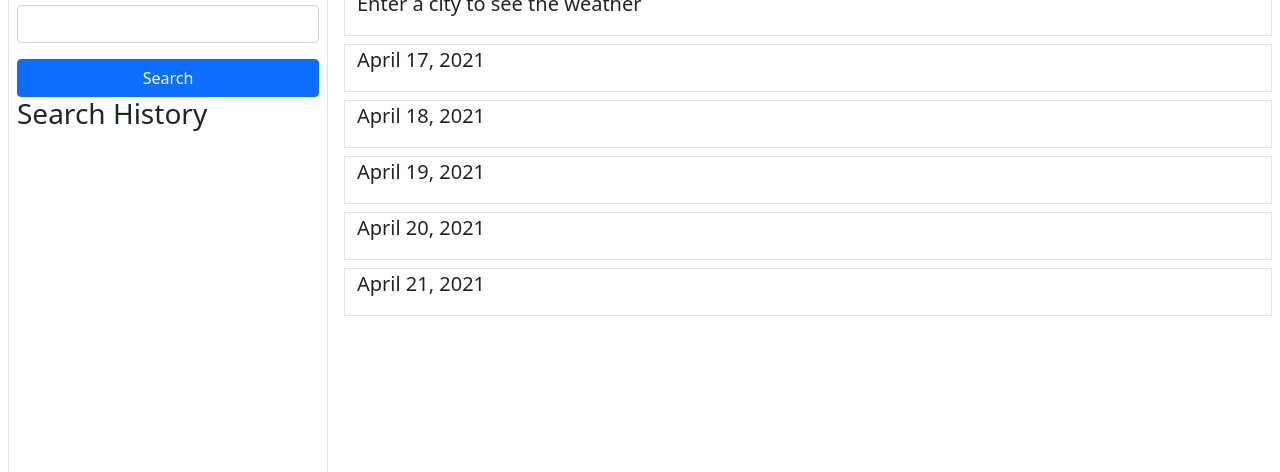
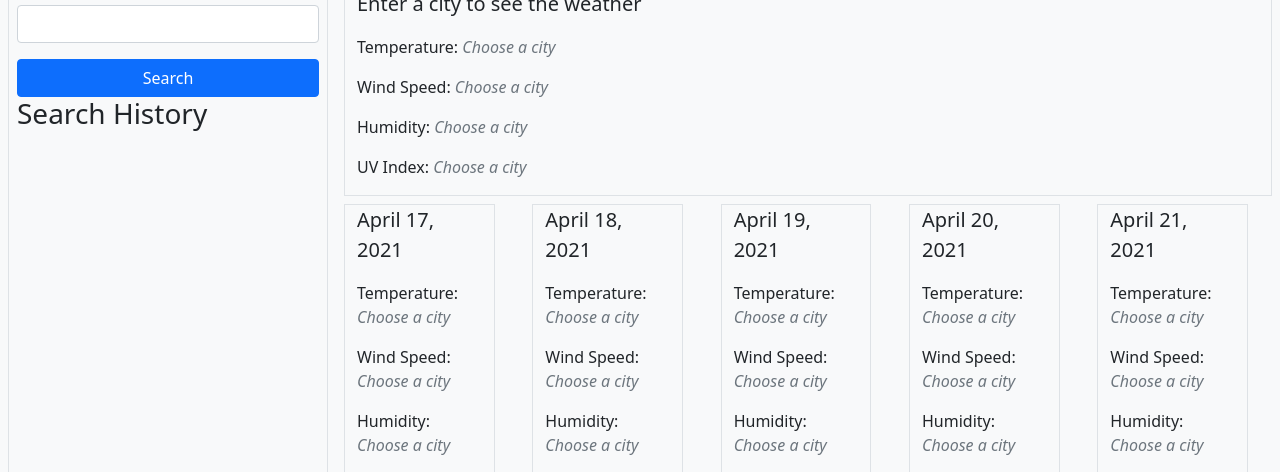
Before and after one commit to luketeal/weather-dashboard, a plain HTML site: page index.html in a window 1280 px wide. Shown: the part 328-800 px from the top of the page. Drawn offline with nearby package versions, Linux system fonts and the light colour scheme.

Commit message:
Add code to update weather info Add placeholders for data in html, Add JS to populate weather info

```diff
--- a/assets/js/script.js
+++ b/assets/js/script.js
@@ -1,24 +1,19 @@
 let searchButton = document.querySelector('.search')
 let todayEl = document.querySelector('.today')
 let forecastAr = $('.forecast')
+let dateAr = $('.date')
 
 console.log(searchButton)
 console.log(forecastAr)
 
-
-
 // load date to header
 $('#currentDay').text(dayjs().format('MMMM D, YYYY'));
 
-for(let i=0; i<forecastAr.length; i++) {
-    $(forecastAr[i]).find('p').text(dayjs().add((i+1),'day').format('MMMM D, YYYY'))
+for(let i=0; i<dateAr.length; i++) {
+    dateAr.eq(i).text(dayjs().add((i+1),'day').format('MMMM D, YYYY'))
 }
 
-
-console.log
-
 let apiKey = '0b34c0c779002825da1931b61289722d'
-
 
 // functions
 
@@ -39,7 +34,7 @@ function fetchWeatherData(event) {
 
         console.log(currentWeather)
         let lat = currentWeather.coord.lat
-        let long = currentWeather.coord.lat
+        let long = currentWeather.coord.lon
         console.log(lat)
         let forecastURL = 'https://api.openweathermap.org/data/2.5/onecall?lat='+lat+'&lon='+long+'&exclude=minutely,hourly,alerts&appid='+apiKey+'&units=imperial'
         console.log(forecastURL)
@@ -51,8 +46,30 @@ function fetchWeatherData(event) {
         })
         .then(function (forecastWeather){
             console.log(forecastWeather)
-            $(todayEl).append($('<ul><li>Temparature: '+forecastWeather.current.temp+'</li></ul>'))
-            forecastAr.eq(0).append($('<ul><li>Temparature: '+forecastWeather.current.temp+'</li></ul>'))
+            let weatherToday= [
+                currentWeather.name,
+                'Temperatures '+forecastWeather.current.temp+' \u00B0F',
+                'Wind Speed: '+forecastWeather.current.wind_speed+' mph',
+                'Humidity: '+forecastWeather.current.humidity+'%',
+                'UV Index: '+forecastWeather.current.uvi,
+            ]
+
+            for(let i=0; i<weatherToday.length; i++) {
+                $($(todayEl).find('p')[i]).text(weatherToday[i])
+            }
+
+            for(let i=0; i<forecastAr.length; i++) {
+                let weatherAr = $(forecastAr[i]).find('p')
+                let weatherTxt = [
+                    'Temperature: '+forecastWeather.daily[i+1].temp.day+' \u00B0F',
+                    'Wind Speed: '+forecastWeather.daily[i+1].wind_speed+' mph',
+                    'Humidity: '+forecastWeather.daily[i+1].humidity+'%'
+                ]
+                for(let j=1, k=0; j<weatherAr.length; j++, k++) {
+                    weatherAr.eq(j).text(weatherTxt[k])
+                  }
+                 console.log(weatherAr)
+            }
         })
     })
 
--- a/index.html
+++ b/index.html
@@ -17,8 +17,8 @@
     <title>Weather Dashboard</title>
 </head>
 
-<body>
-    <header class="container-fluid p-5 bg-light text-end border-bottom border-dark border-5">
+<body class="bg-light">
+    <header class="container-fluid p-5 text-end border-bottom border-dark border-5">
         <h1 class="display-3">Weather Dashboard</h1>
         <p class="lead">Never get left in the cold</p>
         <p id="currentDay" class="lead m-0"></p>
@@ -46,24 +46,45 @@
     </div>
 
     <div class="row align-items-start p-2">
-        <div class="col-12 border mb-2 today">
-            <h2 id='cityName'>Today's Weather</h2>
-            <p class="lead">Enter a city to see the weather</p>
+        <div class="container-fluid border mb-2 today">
+            <h2>Today's Weather</h2>
+            <p class="lead" id='cityName'>Enter a city to see the weather</p>
+            <p class="temp">Temperature: <i class="text-muted">Choose a city</i></p>
+            <p class="wind">Wind Speed: <i class="text-muted">Choose a city</i></p>
+            <p class="humidity">Humidity: <i class="text-muted">Choose a city</i></p>
+            <p class="uv">UV Index: <i class="text-muted">Choose a city</i></p>
         </div>
-        <div class="col-12 border mb-2 forecast">
-            <p class="lead">Five day forecast</p>
-        </div>
-        <div class="col-12 border mb-2 forecast">
-            <p class="lead">Five day forecast</p>
-        </div>
-        <div class="col-12 border mb-2 forecast">
-            <p class="lead">Five day forecast</p>
-        </div>
-        <div class="col-12 border mb-2 forecast">
-            <p class="lead">Five day forecast</p>
-        </div>
-        <div class="col-12 border mb-2 forecast">
-            <p class="lead">Five day forecast</p>
+        <div class="row justify-content-between">
+            <div class="col-2 border mb-2 forecast">
+                <p class="lead date">Five day forecast</p>
+                <p class="temp">Temperature: <i class="text-muted">Choose a city</i></p>
+                <p class="wind">Wind Speed: <i class="text-muted">Choose a city</i></p>
+                <p class="humidity">Humidity: <i class="text-muted">Choose a city</i></p>
+            </div>
+            <div class="col-2 border mb-2 forecast">
+                <p class="lead date">Five day forecast</p>
+                <p class="temp">Temperature: <i class="text-muted">Choose a city</i></p>
+                <p class="wind">Wind Speed: <i class="text-muted">Choose a city</i></p>
+                <p class="humidity">Humidity: <i class="text-muted">Choose a city</i></p>
+            </div>
+            <div class="col-2 border mb-2 forecast">
+                <p class="lead date">Five day forecast</p>
+                <p class="temp">Temperature: <i class="text-muted">Choose a city</i></p>
+                <p class="wind">Wind Speed: <i class="text-muted">Choose a city</i></p>
+                <p class="humidity">Humidity: <i class="text-muted">Choose a city</i></p>
+            </div>
+            <div class="col-2 border mb-2 forecast">
+                <p class="lead date">Five day forecast</p>
+                <p class="temp">Temperature: <i class="text-muted">Choose a city</i></p>
+                <p class="wind">Wind Speed: <i class="text-muted">Choose a city</i></p>
+                <p class="humidity">Humidity: <i class="text-muted">Choose a city</i></p>
+            </div>
+            <div class="col-2 border mb-2 forecast">
+                <p class="lead date">Five day forecast</p>
+                <p class="temp">Temperature: <i class="text-muted">Choose a city</i></p>
+                <p class="wind">Wind Speed: <i class="text-muted">Choose a city</i></p>
+                <p class="humidity">Humidity: <i class="text-muted">Choose a city</i></p>
+            </div>
         </div>
     </div>
 
```
